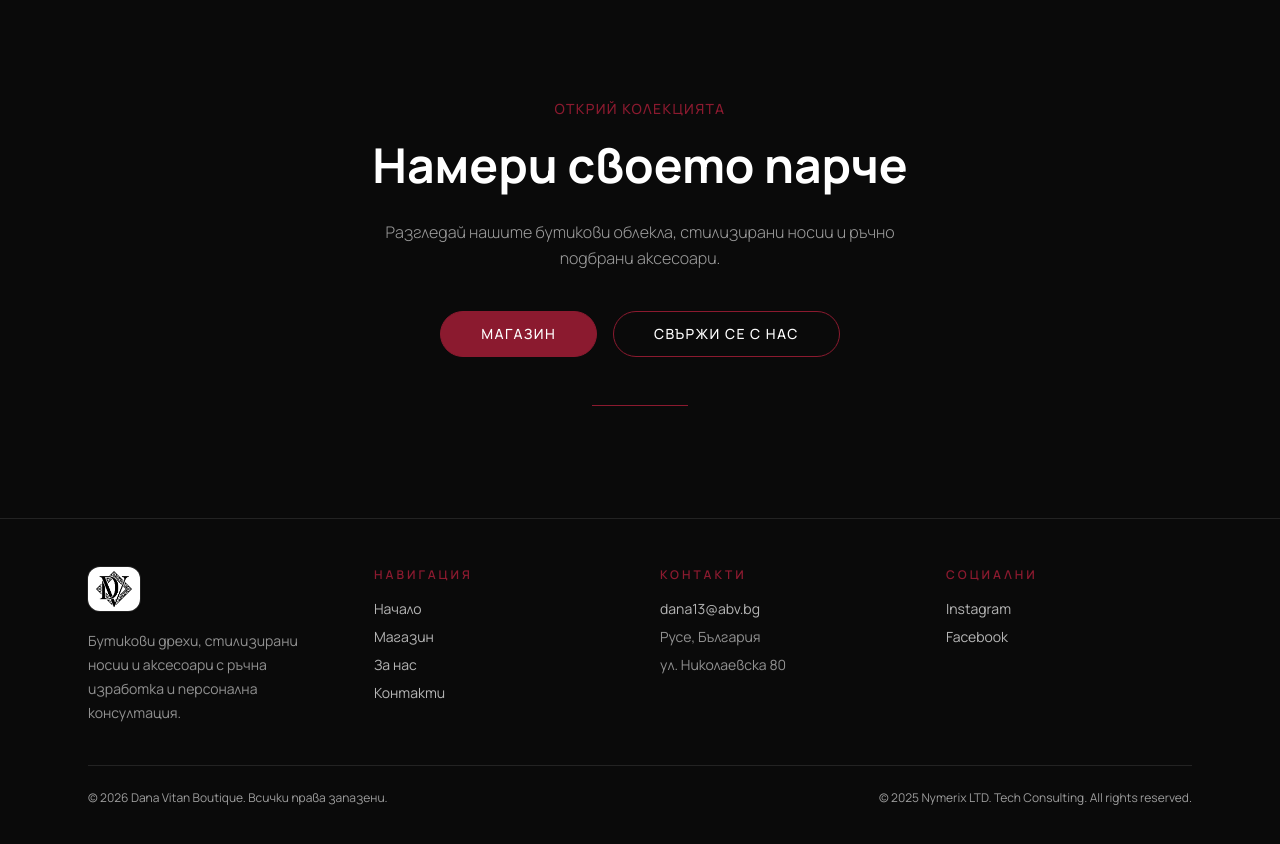
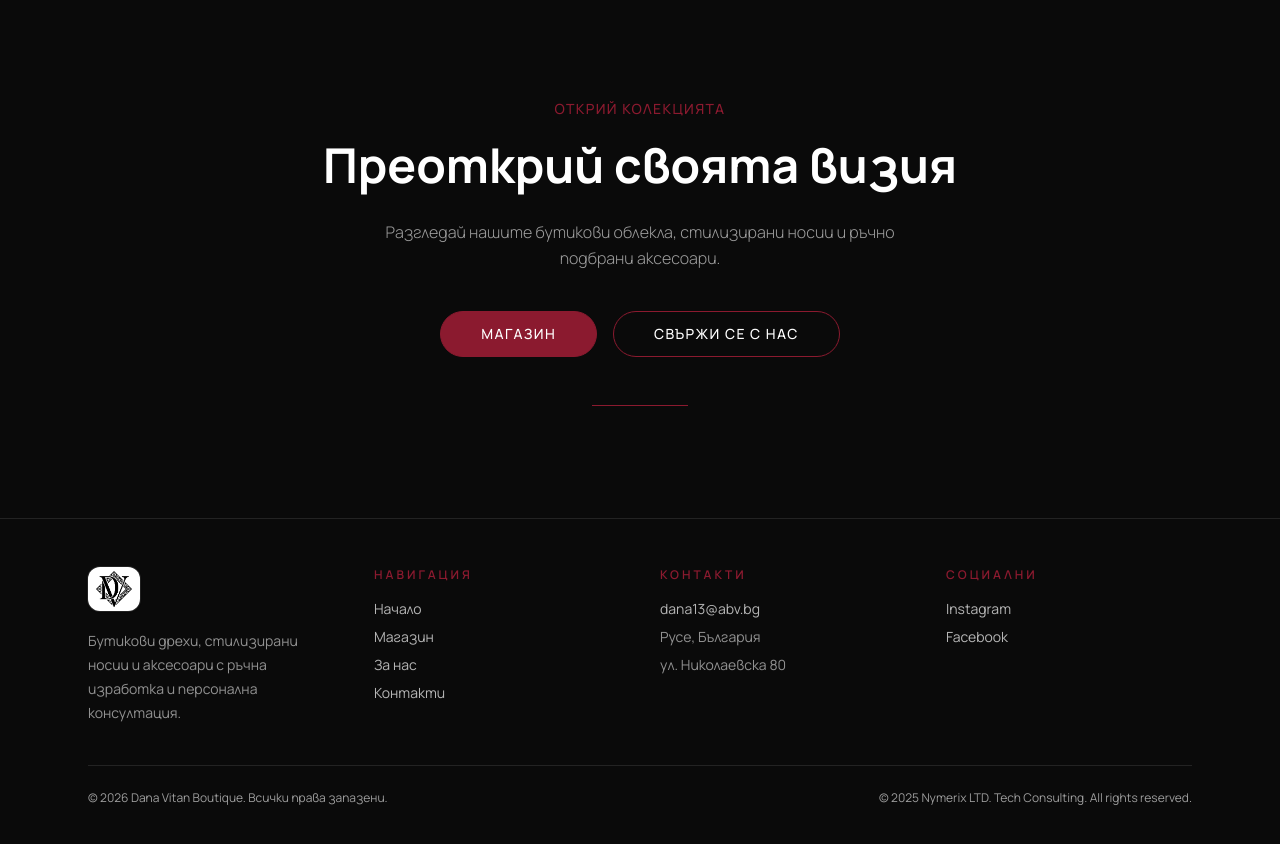
Before and after one commit to Niko5886/shopDanaVitan, a Next.js app: page / in a window 1280 px wide. Shown: the part 2760-3604 px from the top of the page. Built offline with nearby package versions, Linux system fonts and the light colour scheme; no server answers.

Commit message:
feat: update CtaSection heading text for improved messaging

```diff
--- a/components/CtaSection.tsx
+++ b/components/CtaSection.tsx
@@ -7,7 +7,7 @@ export default function CtaSection() {
         ОТКРИЙ КОЛЕКЦИЯТА
       </span>
       <h2 className="text-white text-4xl md:text-5xl font-bold leading-tight mb-6">
-        Намери своето парче
+        Преоткрий своята визия
       </h2>
       <p className="text-white/60 text-sm md:text-base font-light leading-relaxed max-w-xl mb-10">
         Разгледай нашите бутикови облекла, стилизирани носии и ръчно подбрани аксесоари.
```
